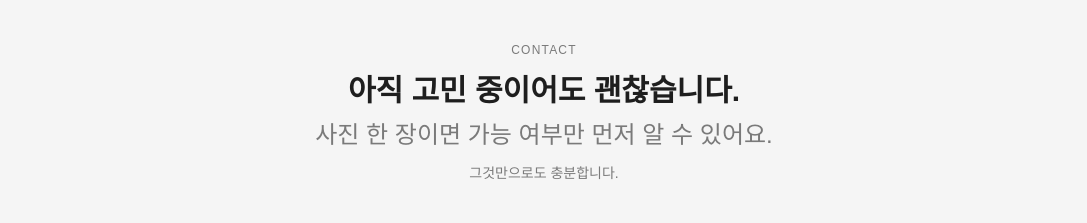
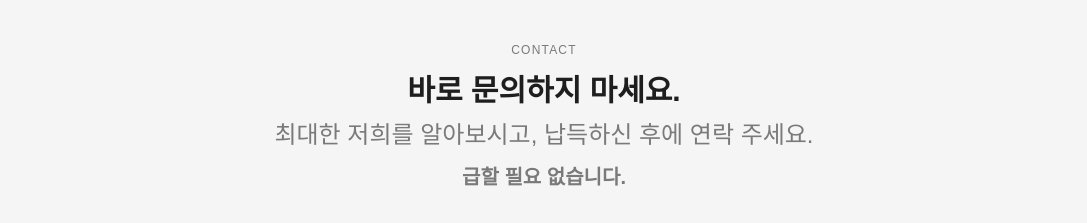
Before and after one commit to berrypizza/suridam-web, a Next.js app: page / in a window 1280 px wide. Shown: the part 6365-6588 px from the top of the page, without its empty margins (96-1183 px from the left). Built offline with nearby package versions, Linux system fonts and the light colour scheme.

Commit message:
edit cta

```diff
--- a/app/components/ContactCTA.tsx
+++ b/app/components/ContactCTA.tsx
@@ -24,17 +24,17 @@ export default function ContactCTA() {
             Contact
           </p>
           <h2
-            className="text-2xl md:text-3xl font-bold leading-snug"
+            className="text-3xl md:text-3xl font-bold leading-snug"
             style={{ color: "#1e1e1e" }}>
-            아직 고민 중이어도 괜찮습니다.
+            바로 문의하지 마세요.
           </h2>
           <p
             className="mt-2 text-xl md:text-2xl font-normal"
             style={{ color: "#7a7a7a" }}>
-            사진 한 장이면 가능 여부만 먼저 알 수 있어요.
+            최대한 저희를 알아보시고, 납득하신 후에 연락 주세요.
           </p>
-          <p className="mt-3 text-sm" style={{ color: "#7a7a7a" }}>
-            그것만으로도 충분합니다.
+          <p className="mt-3 text-xl font-bold" style={{ color: "#7a7a7a" }}>
+            급할 필요 없습니다.
           </p>
         </div>
 
```
